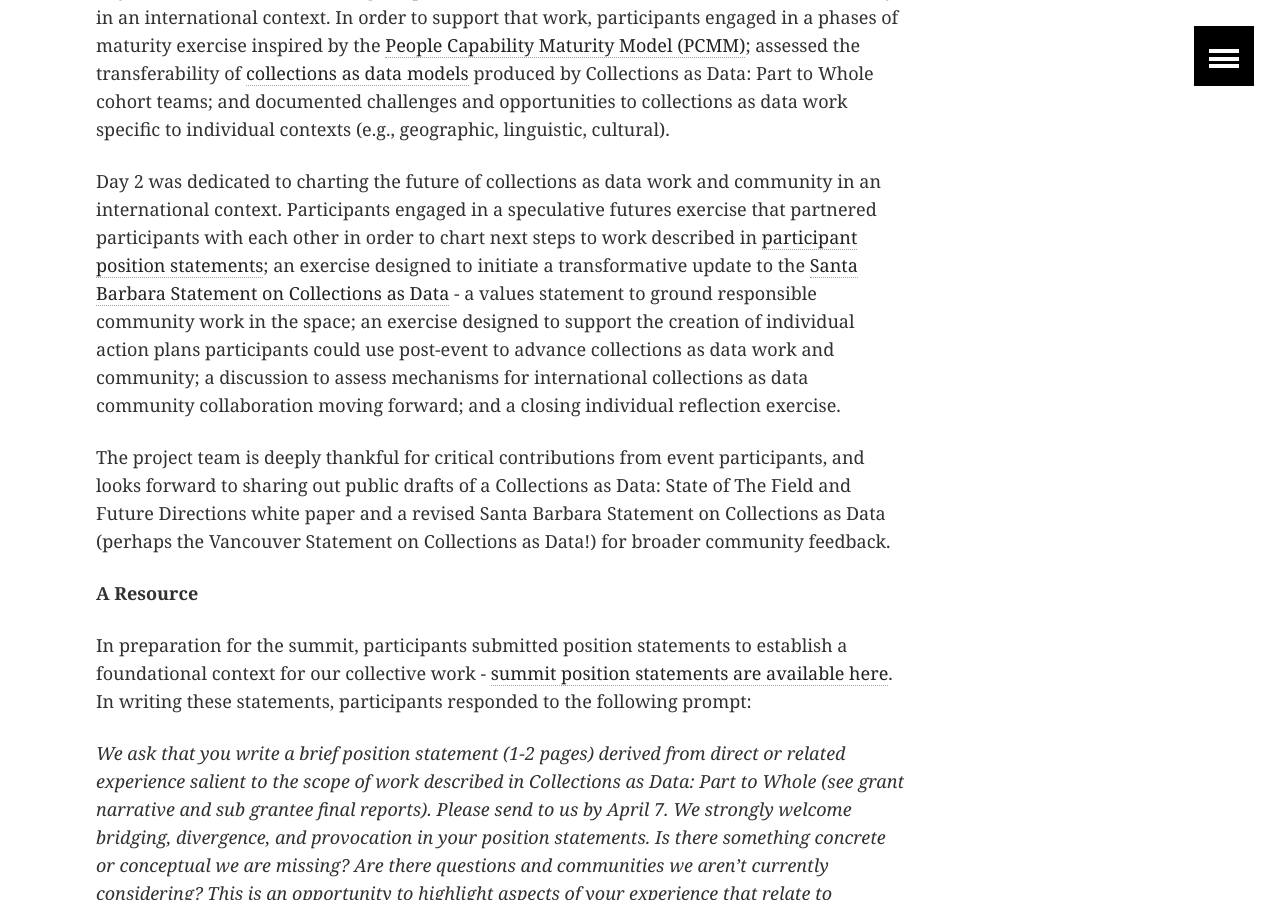
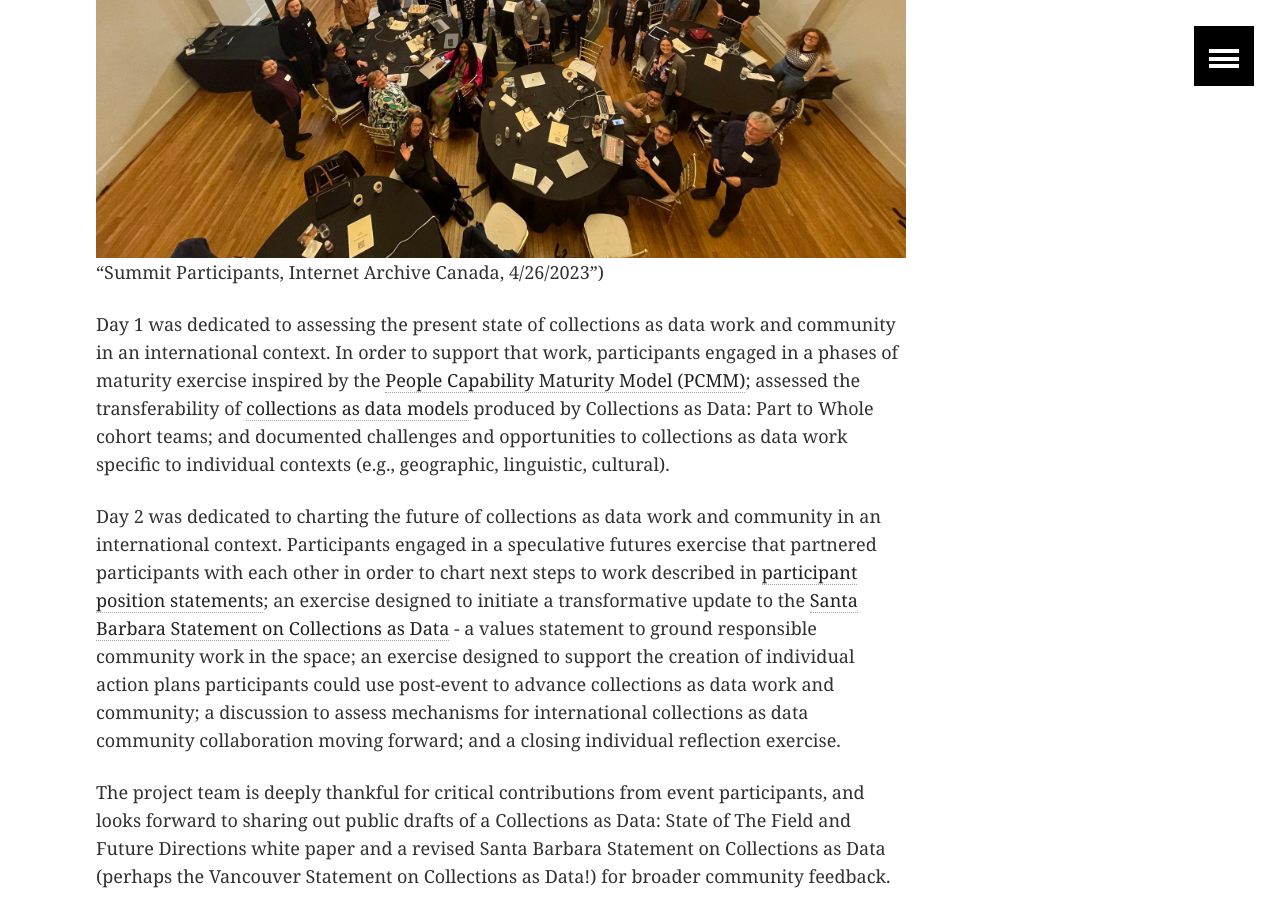
Before and after one commit to collectionsasdata/part2whole, a Jekyll site: the page built from _posts/2023-05-04-recap.markdown, in a window 1280 px wide and 900 px high, scrolled down 1040 px. Built offline with Jekyll 4.4.1, drawn with Linux system fonts in a browser that asks for light colours.

Commit message:
Update 2023-05-04-recap.markdown

```diff
--- a/_posts/2023-05-04-recap.markdown
+++ b/_posts/2023-05-04-recap.markdown
@@ -10,7 +10,7 @@ teaser: "A Recap, A Resource, Next Steps"
 
 From April 25-26, 60 GLAM (Galleries, Libraries, Archives, Museums) [practitioners and disciplinary scholars](https://collectionsasdata.github.io/part2whole/iac/) from 18 countries gathered in Vancouver at Internet Archive Canada for *Collections as Data: State of The Field and Future Directions*. The summit was conducted as part of the Mellon foundation supported Collections as Data: Part to Whole - an effort focused on supporting responsible computational use of gallery, library, archive, and museum collections. Participants provided a [robust set of collections as data position statements](https://zenodo.org/record/7888576#.ZFO5O-zMI-Q) and generous feedback that will inform creation of a white paper, a transformative update to the Santa Barbara Statement on Collections as Data, and establishment of post-summit, international collections as data efforts.
 
-![]([[https://github.com/collectionsasdata/part2whole/raw/master/_posts/iac_summit_participants_20230426.jpeg](https://github.com/collectionsasdata/part2whole/blob/master/_posts/iac_summit_participants_20230426.jpeg)] "Summit Participants, Internet Archive Canada, 4/26/2023")
+![https://github.com/collectionsasdata/part2whole/blob/master/_posts/iac_summit_participants_20230426.jpeg](https://github.com/collectionsasdata/part2whole/blob/master/_posts/iac_summit_participants_20230426.jpeg) "Summit Participants, Internet Archive Canada, 4/26/2023")
 
 Day 1 was dedicated to assessing the present state of collections as data work and community in an international context. In order to support that work, participants engaged in a phases of maturity exercise inspired by the [People Capability Maturity Model (PCMM)](https://resources.sei.cmu.edu/library/asset-view.cfm?assetid=5329); assessed the transferability of [collections as data models](https://osf.io/r9n3s/wiki/home/) produced by Collections as Data: Part to Whole cohort teams; and documented challenges and opportunities to collections as data work specific to individual contexts (e.g., geographic, linguistic, cultural).
 
```
